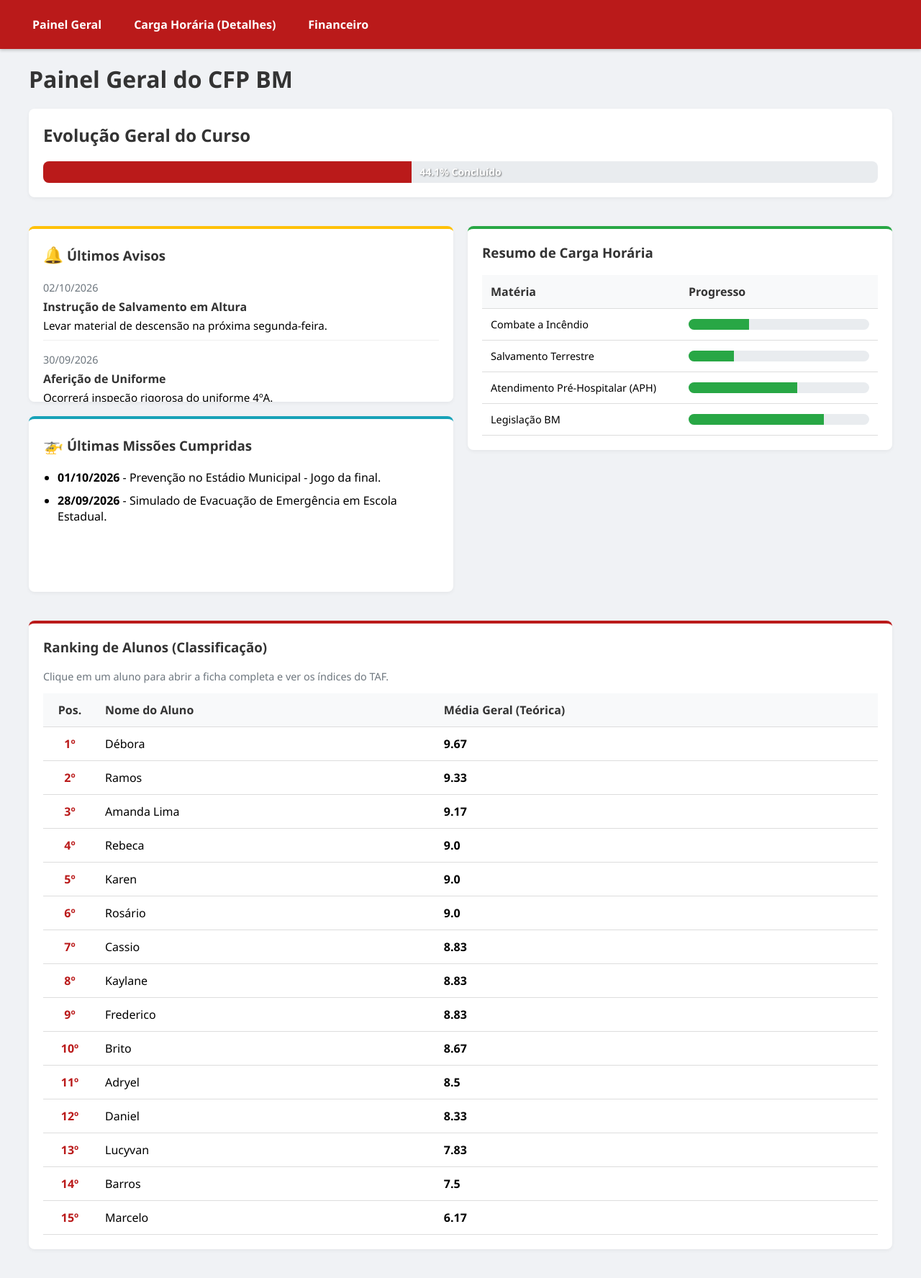
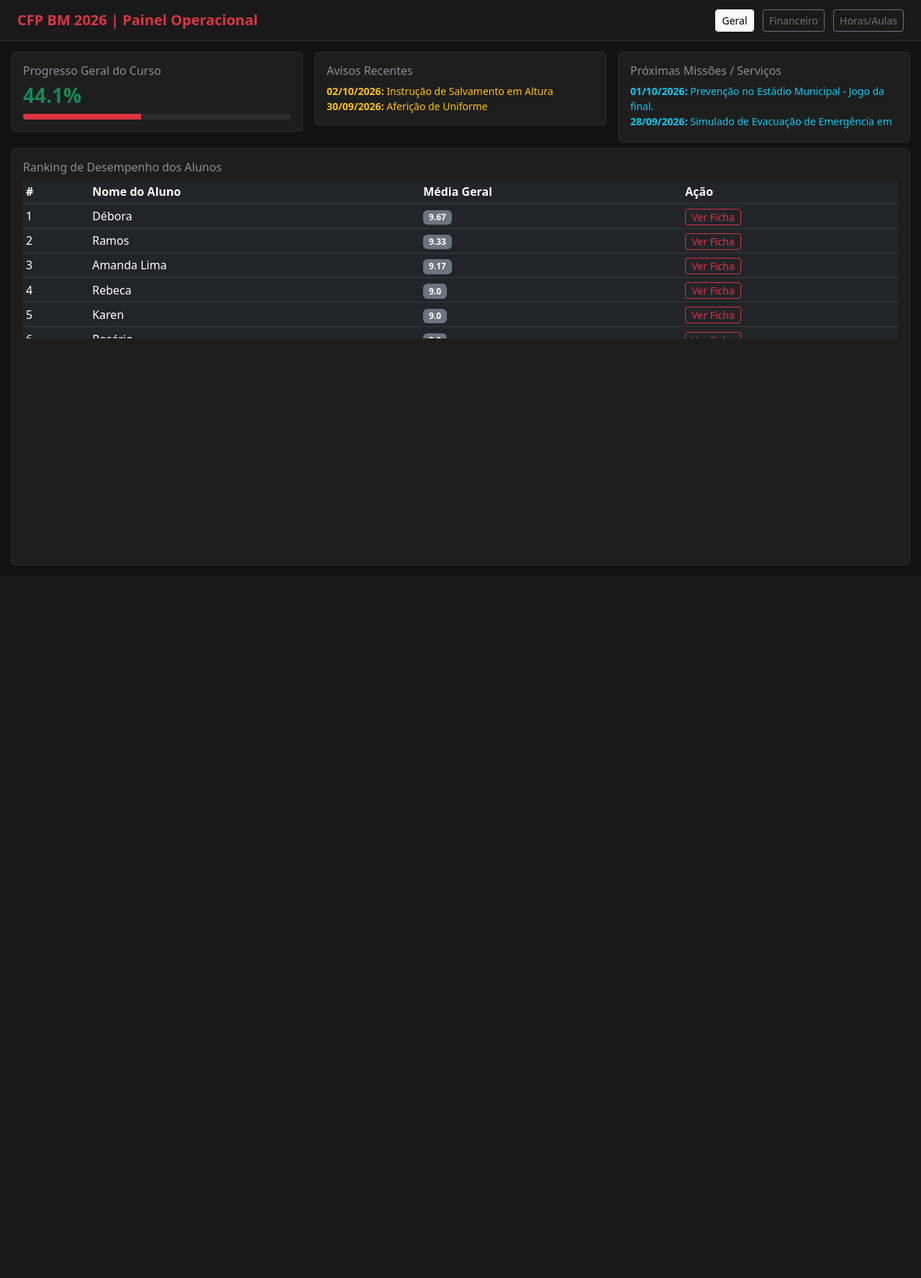
Before and after one commit to CaioLir4/CFP, a Flask app: page / in a window 1280 px wide. Shown: the whole page at 72% size. After the commit the page ends 785 px from the top, so only its background shows below. Run offline with Flask 3, Linux system fonts and the light colour scheme.

Commit message:
Refactor index.html to include complete HTML structure

```diff
--- a/templates/index.html
+++ b/templates/index.html
@@ -1,81 +1,91 @@
-{% extends 'base.html' %}
-{% block content %}
-    <h1 style="margin-bottom: 20px;">Painel Geral do CFP BM</h1>
+<!DOCTYPE html>
+<html lang="pt-br" data-bs-theme="dark">
+<head>
+    <meta charset="UTF-8">
+    <title>Painel Geral - CFP BM 2026</title>
+    <link href="https://cdn.jsdelivr.net/npm/bootstrap@5.3.0/dist/css/bootstrap.min.css" rel="stylesheet">
+    <style>
+        body { background-color: #121212; color: #e0e0e0; height: 100vh; overflow: hidden; display: flex; flex-direction: column; }
+        .navbar { background-color: #1a1a1a; border-bottom: 1px solid #333; }
+        .card { background-color: #1e1e1e; border: 1px solid #2d2d2d; }
+        .table-responsive { max-height: 220px; overflow-y: auto; }
+        .dashboard-container { padding: 15px; flex: 1; display: flex; flex-direction: column; justify-content: space-between; }
+    </style>
+</head>
+<body>
+    <nav class="navbar navbar-expand-lg navbar-dark px-4 py-2">
+        <a class="navbar-brand fw-bold text-danger" href="/">CFP BM 2026 | Painel Operacional</a>
+        <div class="ms-auto">
+            <a href="/" class="btn btn-sm btn-outline-light active me-2">Geral</a>
+            <a href="/financeiro" class="btn btn-sm btn-outline-secondary me-2">Financeiro</a>
+            <a href="/horas" class="btn btn-sm btn-outline-secondary">Horas/Aulas</a>
+        </div>
+    </nav>
 
-    <div class="dashboard-grid">
-        <!-- Progresso do Curso -->
-        <div class="card full-width">
-            <h2>Evolução Geral do Curso</h2>
-            <div class="progress-bg">
-                <div class="progress-fill" style="width: {{ progresso }}%;"></div>
-                <span class="progress-text">{{ progresso | round(1) }}% Concluído</span>
+    <div class="container-fluid dashboard-container">
+        <!-- Linha 1: Indicadores Rápidos e Progresso -->
+        <div class="row g-3">
+            <div class="col-md-4">
+                <div class="card p-3 shadow-sm">
+                    <h6 class="text-muted mb-2">Progresso Geral do Curso</h6>
+                    <h3 class="fw-bold text-success mb-2">{{ "%.1f"|format(progresso) }}%</h3>
+                    <div class="progress" style="height: 8px; background-color: #2c2c2c;">
+                        <div class="progress-bar bg-danger" role="progressbar" style="width: {{ progresso }}%;"></div>
+                    </div>
+                </div>
+            </div>
+            <div class="col-md-4">
+                <div class="card p-3 shadow-sm">
+                    <h6 class="text-muted mb-2">Avisos Recentes</h6>
+                    <div style="max-height: 65px; overflow-y: auto;">
+                        {% for aviso in avisos %}
+                            <small class="d-block text-warning"><strong>{{ aviso.data }}:</strong> {{ aviso.titulo }}</small>
+                        {% endfor %}
+                    </div>
+                </div>
+            </div>
+            <div class="col-md-4">
+                <div class="card p-3 shadow-sm">
+                    <h6 class="text-muted mb-2">Próximas Missões / Serviços</h6>
+                    <div style="max-height: 65px; overflow-y: auto;">
+                        {% for missao in missoes %}
+                            <small class="d-block text-info"><strong>{{ missao.data }}:</strong> {{ missao.descricao }}</small>
+                        {% endfor %}
+                    </div>
+                </div>
             </div>
         </div>
 
-        <!-- Avisos e Missões -->
-        <div>
-            <div class="card" style="border-top: 4px solid #ffc107; height: 200px; overflow-y: auto;">
-                <h3><span style="font-size: 1.2em;">🔔</span> Últimos Avisos</h3>
-                {% for aviso in avisos %}
-                <div style="margin-bottom: 15px; border-bottom: 1px solid #eee; padding-bottom: 10px;">
-                    <span class="text-muted">{{ aviso.data }}</span>
-                    <h4 style="margin: 5px 0;">{{ aviso.titulo }}</h4>
-                    <p style="margin: 0; font-size: 0.95em;">{{ aviso.texto }}</p>
+        <!-- Linha 2: Ranking de Alunos (Painel Compacto) -->
+        <div class="row mt-2 flex-grow-1">
+            <div class="col-12 h-100">
+                <div class="card p-3 h-100 d-flex flex-column">
+                    <h6 class="text-muted mb-2">Ranking de Desempenho dos Alunos</h6>
+                    <div class="table-responsive flex-grow-1">
+                        <table class="table table-dark table-sm table-hover align-middle mb-0">
+                            <thead>
+                                <tr class="text-secondary">
+                                    <th>#</th>
+                                    <th>Nome do Aluno</th>
+                                    <th>Média Geral</th>
+                                    <th>Ação</th>
+                                </tr>
+                            </thead>
+                            <tbody>
+                                {% for aluno in ranking %}
+                                <tr>
+                                    <td>{{ loop.index }}</td>
+                                    <td>{{ aluno.nome }}</td>
+                                    <td><span class="badge bg-secondary">{{ aluno.media }}</span></td>
+                                    <td><a href="/aluno/{{ aluno.id }}" class="btn btn-sm btn-outline-danger py-0 px-2">Ver Ficha</a></td>
+                                </tr>
+                                {% endfor %}
+                            </tbody>
+                        </table>
+                    </div>
                 </div>
-                {% endfor %}
-            </div>
-
-            <div class="card" style="border-top: 4px solid #17a2b8; height: 200px; overflow-y: auto;">
-                <h3><span style="font-size: 1.2em;">🚁</span> Últimas Missões Cumpridas</h3>
-                <ul style="padding-left: 20px;">
-                {% for missao in missoes %}
-                    <li style="margin-bottom: 10px;">
-                        <strong>{{ missao.data }}</strong> - {{ missao.descricao }}
-                    </li>
-                {% endfor %}
-                </ul>
             </div>
         </div>
-
-        <!-- Carga Horária e Ranking -->
-        <div>
-            <div class="card" style="border-top: 4px solid #28a745;">
-                <h3>Resumo de Carga Horária</h3>
-                <table>
-                    <tr><th>Matéria</th><th>Progresso</th></tr>
-                    {% for hr in horas %}
-                    <tr>
-                        <td style="font-size: 0.9em;">{{ hr.materia }}</td>
-                        <td style="width: 50%;">
-                            <div class="progress-bg" style="height: 15px; margin-top:0;">
-                                {% set pct = (hr.realizadas / hr.total * 100) %}
-                                <div class="progress-fill" style="width: {{ pct }}%; background-color: #28a745;"></div>
-                            </div>
-                        </td>
-                    </tr>
-                    {% endfor %}
-                </table>
-            </div>
-        </div>
-
-        <!-- Ranking de Alunos -->
-        <div class="card full-width" style="border-top: 4px solid #ba1a1a;">
-            <h3>Ranking de Alunos (Classificação)</h3>
-            <p class="text-muted">Clique em um aluno para abrir a ficha completa e ver os índices do TAF.</p>
-            <table>
-                <tr>
-                    <th style="width: 50px; text-align: center;">Pos.</th>
-                    <th>Nome do Aluno</th>
-                    <th>Média Geral (Teórica)</th>
-                </tr>
-                {% for aluno in ranking %}
-                <tr class="row-hover" onclick="window.location.href='/aluno/{{ aluno.id }}'">
-                    <td style="text-align: center; font-weight: bold; color: #ba1a1a;">{{ loop.index }}º</td>
-                    <td>{{ aluno.nome }}</td>
-                    <td><strong>{{ aluno.media }}</strong></td>
-                </tr>
-                {% endfor %}
-            </table>
-        </div>
     </div>
-{% endblock %}
+</body>
+</html>
```
